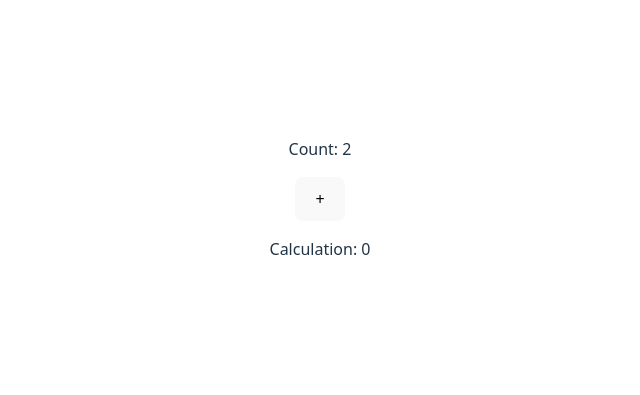
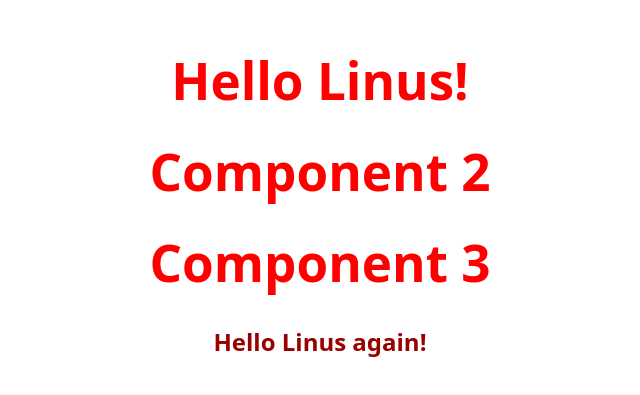
Before and after one commit to Ebubekir42/ReactTutorial, a React (Vite) app: page / in a window 1280 px wide. Shown: the part 201-596 px from the top of the page, without its empty margins (320-960 px from the left). Built offline with nearby package versions, Linux system fonts and the light colour scheme.

Commit message:
useContext

```diff
--- /dev/null
+++ b/src/UserContext.jsx
@@ -0,0 +1,37 @@
+import { createContext, useContext, useState } from "react";
+
+const UserContext = createContext();
+
+const Component1 = () => {
+    const [user, setUser] = useState("Linus");
+    return (
+        <>
+            <UserContext.Provider value={user}>
+                <h1>Hello {user}!</h1>
+                <Component2 />
+            </UserContext.Provider>
+        </>
+    );
+}
+
+const Component2 = () => {
+    return (
+        <>
+            <h1>Component 2</h1>
+            <Component3 />
+        </>
+    );
+}
+
+const Component3 = () => {
+    const user = useContext(UserContext);
+
+    return (
+        <>
+            <h1>Component 3</h1>
+            <h2>Hello {user} again!</h2>
+        </>
+    );
+}
+
+export default Component1;
--- a/src/main.jsx
+++ b/src/main.jsx
@@ -17,6 +17,7 @@ import { PrimaryButton, SuccessButton, GlobalStyle, Button } from './Button.jsx'
 import { BrowserRouter, Link, Navigate, NavLink, Outlet, Route, Routes, useParams } from 'react-router-dom';
 import FavoriteColor from './FavoriteColor.jsx';
 import Timer from './Timer.jsx';
+import Component1 from './UserContext.jsx';
 
 
 const myelement = (
@@ -297,7 +298,8 @@ createRoot(document.getElementById('root')).render(
   //   <h3>My Header 3</h3>
   // </>
   // <FavoriteColor />
-  <Timer />
+  // <Timer />
+  <Component1 />
   // <StrictMode>
   //   <App />
   // </StrictMode>,
```
